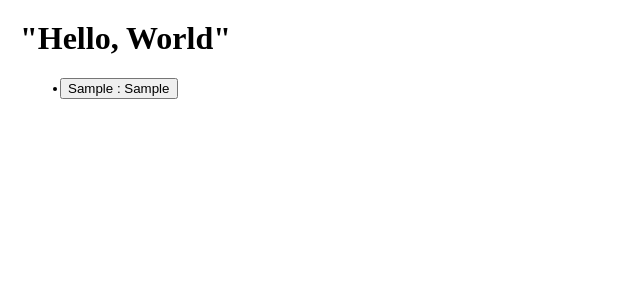
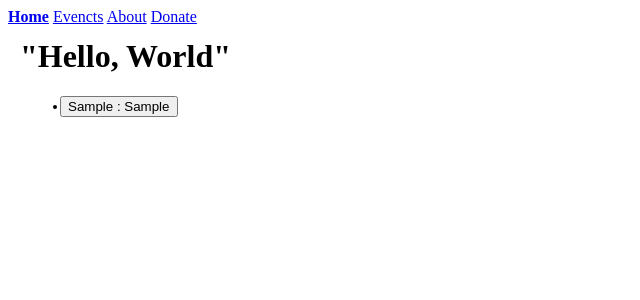
Before and after one commit to vomaxHELLnO/georace, a Django app: page / in a window 1280 px wide. Shown: the top 300 px of the page, without its empty margins (0-640 px from the left). Run offline with Django 3.2, Linux system fonts and the light colour scheme; tables that the repository leaves empty hold one stand-in row (values such as "Sample post"); some libraries are stand-ins or nearby versions.

Commit message:
Create menu bar and .html hierachy.

```diff
--- /dev/null
+++ b/georace/templates/menu.html
@@ -0,0 +1,4 @@
+      <a href="/">{% if active == 'home'%}<b>Home</b>{% else %}Home{% endif %}</a>
+      <a href="/events/">{% if active == 'events'%}<b>Events</b>{% else %}Evencts{% endif %}</a>
+      <a href="/about/">{% if active == 'about'%}<b>About</b>{% else %}About{% endif %}</a>
+      <a href="/donate/">{% if active == 'donate'%}<b>Donate</b>{% else %}Donate{% endif %}</a>
--- a/georace/urls.py
+++ b/georace/urls.py
@@ -20,6 +20,10 @@ from georace import views
 
 urlpatterns = [
     url(r'^$', views.index),
+    url(r'^home/$', views.index),
+    url(r'^events/$', views.events),
+    url(r'^about/$', views.about),
+    url(r'^donate/$', views.donate),
 
     url(r'^admin/', admin.site.urls),
 
--- a/georace/views.py
+++ b/georace/views.py
@@ -4,4 +4,28 @@ from georace.models import Event
 
 def index(request):
     events = Event.objects.all()
-    return render(request, 'index.html', {'events': events})
+    return render(request, 'index.html', {
+        'events': events,
+        'active': 'home'
+    })
+
+def events(request):
+    events = Event.objects.all()
+    return render(request, 'index.html', {
+        'events': events,
+        'active': 'events'
+    })
+
+def about(request):
+    events = Event.objects.all()
+    return render(request, 'index.html', {
+        'events': events,
+        'active': 'about'
+    })
+
+def donate(request):
+    events = Event.objects.all()
+    return render(request, 'index.html', {
+        'events': events,
+        'active': 'donate'
+    })
```
Also changed, not shown: georace/templates/base.html (added, +38 -0 lines), georace/templates/index.html (+3 -35 lines).
